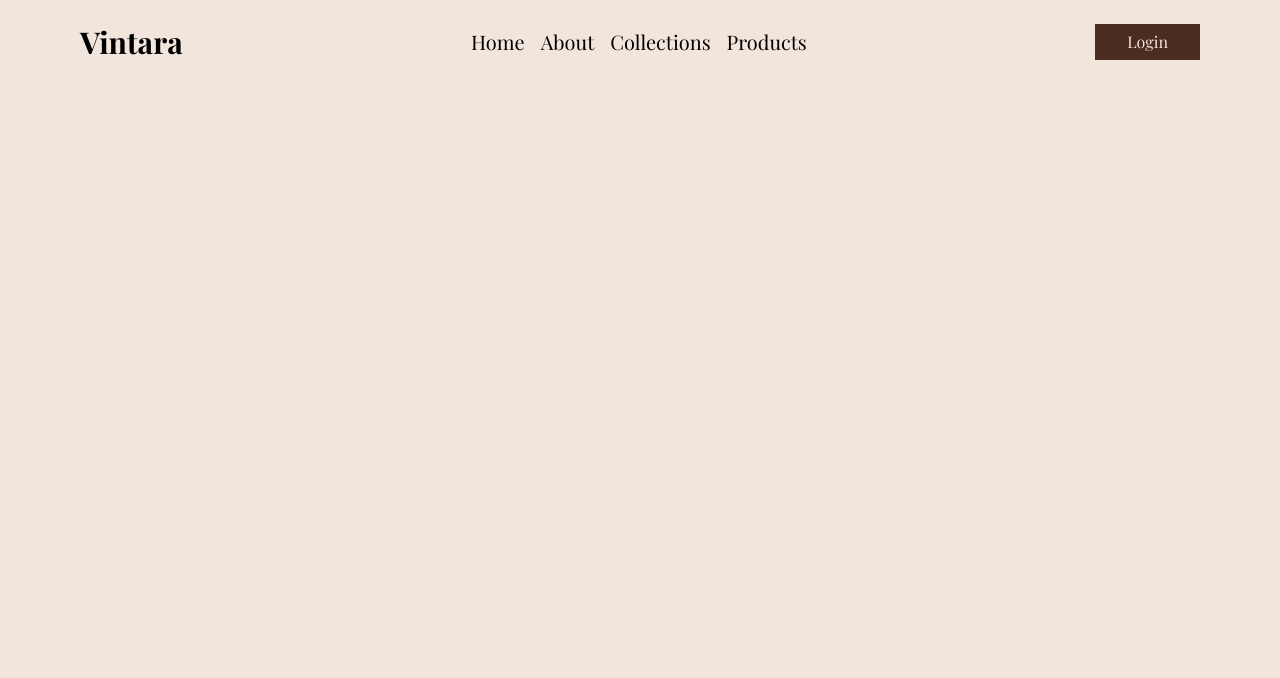
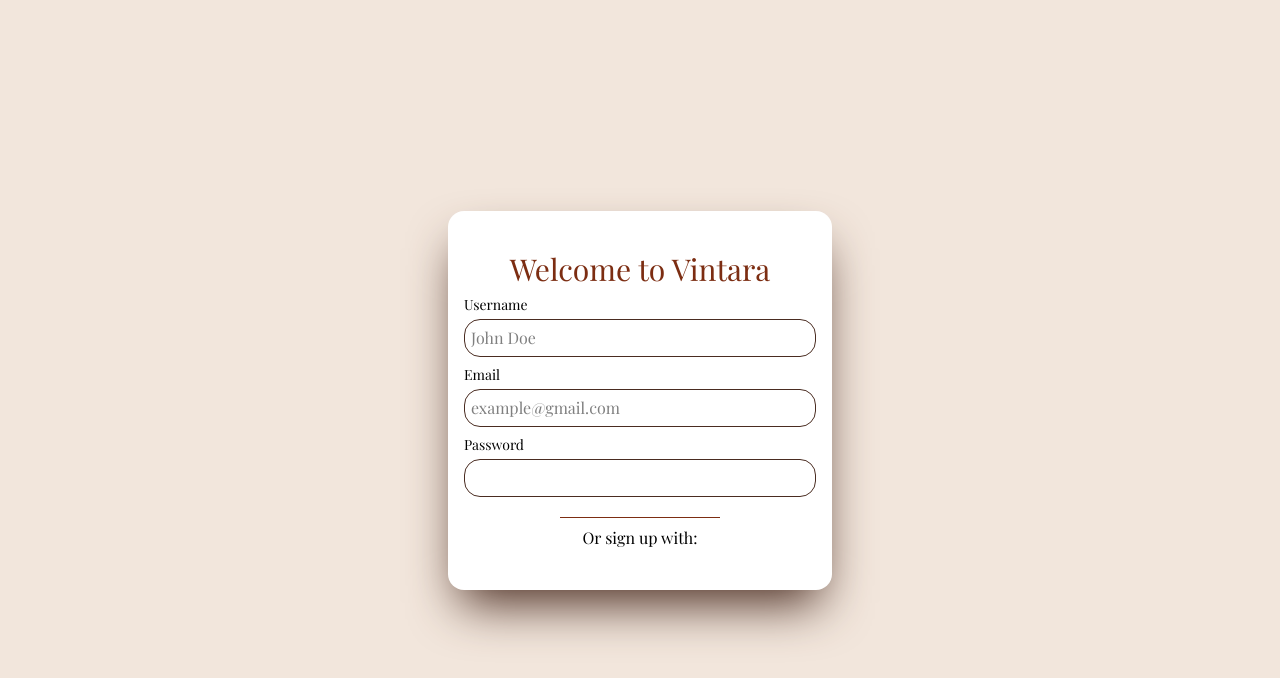
Before and after one commit to zaki-him/Vintara, a React (Vite) app in the folder frontend/: page /sign-up in a window 1280 px wide. Shown: the top 678 px of the page. Built offline with nearby package versions, Linux system fonts and the light colour scheme; a web font is replaced by a local one.

Commit message:
Started sign-up page

```diff
--- a/frontend/src/App.tsx
+++ b/frontend/src/App.tsx
@@ -1,14 +1,14 @@
 import React from 'react'
 import { Route, Routes } from 'react-router'
 import Home from './pages/Home'
-import Header from './components/Header'
+import SignUp from './pages/SignUp'
 
 const App: React.FC = () => {
   return (
     <>
-      <Header />
       <Routes>
         <Route path='/' element={<Home />}></Route>
+        <Route path='/sign-up' element={<SignUp />}></Route>
       </Routes>
     </>
   )
--- a/frontend/src/assets/assets.ts
+++ b/frontend/src/assets/assets.ts
@@ -31,22 +31,26 @@ export const peopleReviews = [
   {
     name: 'Adam T',
     review: 'The vintage jackets I bought are top quality and really stand out.',
-    feedback: 'I’ll definitely shop here again for more unique pieces.'
-
+    feedback: 'I’ll definitely shop here again for more unique pieces.',
+    img: ''
   },
   {
     name: 'Karim H',
     review: 'Delivery was quick and the clothes looked even better than the photos.',
-    feedback: 'Great service, I’m really satisfied.'
+    feedback: 'Great service, I’m really satisfied.',
+    img: ''
   },
   {
     name: 'Omar K',
     review: 'Finally a store that actually understands old-school fashion.',
-    feedback: 'I found exactly what I was looking for without spending hours searching.'
+    feedback: 'I found exactly what I was looking for without spending hours searching.',
+    img: ''
+
   },
   {
     name: 'Lucas P',
     review: 'The prices are fair and the quality is excellent.',
-    feedback: 'I’ve already told my friends to check this place out.'
+    feedback: 'I’ve already told my friends to check this place out.',
+    img: ''
   },
 ]
--- a/frontend/src/index.css
+++ b/frontend/src/index.css
@@ -18,3 +18,11 @@ body{
 .animate-nav{
   @apply relative after:content-[''] after:absolute after:bottom-0 after:right-0 after:w-full after:h-[2px] after:bg-coco after:transition-all after:duration-500 after:scale-x-0 after:origin-right hover:after:scale-x-100
 }
+
+label{
+  @apply text-sm
+}
+
+.input-tag{
+  @apply outline-none p-1.5 border border-coco rounded-2xl
+}
--- a/frontend/src/pages/Home.tsx
+++ b/frontend/src/pages/Home.tsx
@@ -3,10 +3,12 @@ import { Link } from "react-router";
 import { assets, collections, peopleReviews } from "../assets/assets";
 import CollectionCard from "../components/CollectionCard";
 import ReviewCard from "../components/ReviewCard";
+import Header from "../components/Header";
 
 const Home: React.FC = () => {
   return (
     <>
+      <Header />
       {/*Hero Section */}
       <section className="flex justify-around items-center gap-10 max-md:flex-wrap px-16 mt-10 bg-[#F2E6DC]">
         <div className="flex flex-col gap-6 max-w-80 lg:max-w-xl max-md:max-w-sm">
--- /dev/null
+++ b/frontend/src/pages/SignUp.tsx
@@ -0,0 +1,35 @@
+import React from 'react'
+
+const SignUp: React.FC = () => {
+  return (
+    <section className='flex justify-center items-center min-h-screen font-playfair'>
+      <div className='flex flex-col items-center gap-2 w-96 shadow-2xl shadow-coco px-4 py-10 rounded-2xl bg-white'>
+        <h1 className='text-center text-3xl font-playfair text-wine'>Welcome to Vintara</h1>
+        <form action="" className='flex flex-col pb-3 gap-2 w-full'>
+          <div className='flex flex-col gap-1'>
+            <label htmlFor="">Username</label>
+            <input type="text"  className='input-tag' placeholder='John Doe'/>
+          </div>
+          <div className='flex flex-col gap-1'>
+            <label htmlFor="">Email</label>
+            <input type="email" className='input-tag' placeholder='example@gmail.com'/>
+          </div>
+          <div className='flex flex-col gap-1'>
+            <label htmlFor="">Password</label>
+            <input type="password"  className='input-tag'/>
+          </div>
+        </form>
+        <hr className='text-wine w-40'/>
+        <div>
+          <h3>Or sign up with:</h3>
+          <div>
+            <img src="" alt="" />
+            <img src="" alt="" />
+          </div>
+        </div>
+      </div>
+    </section>
+  )
+}
+
+export default SignUp
```
